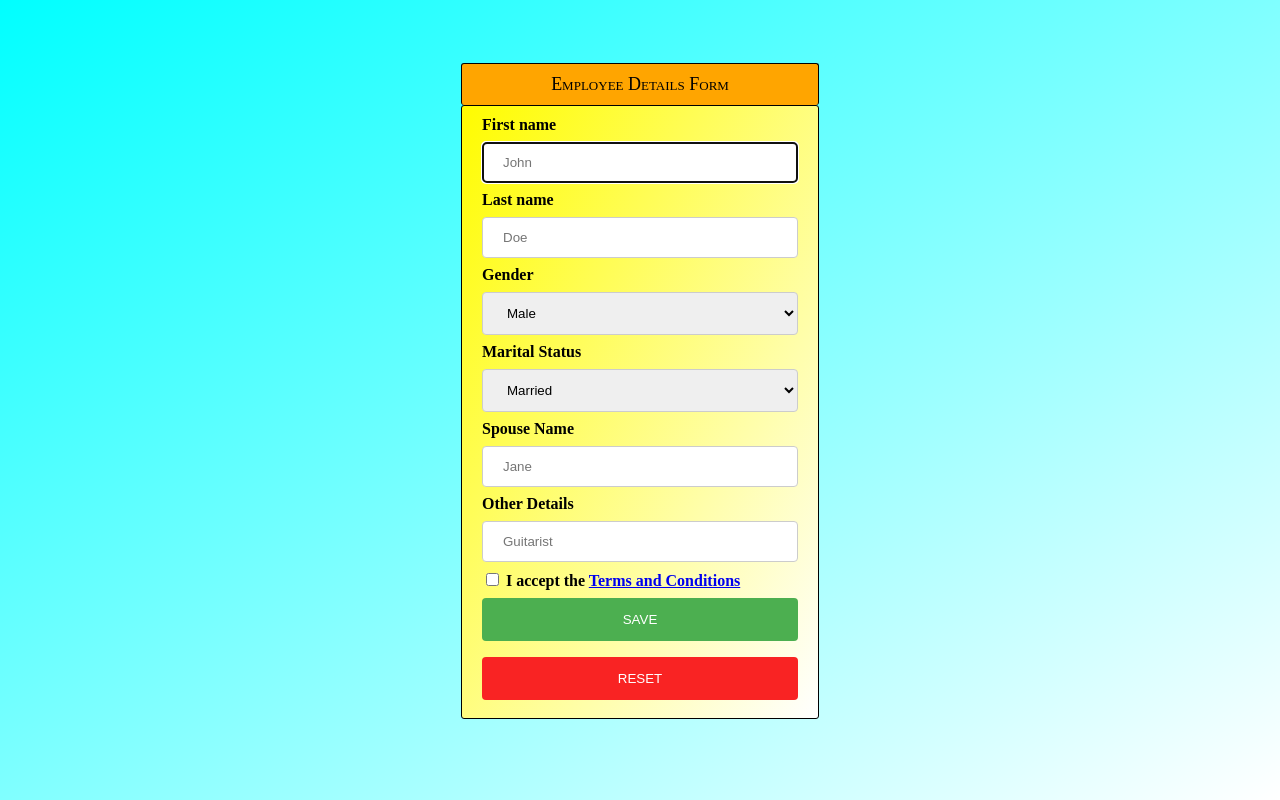
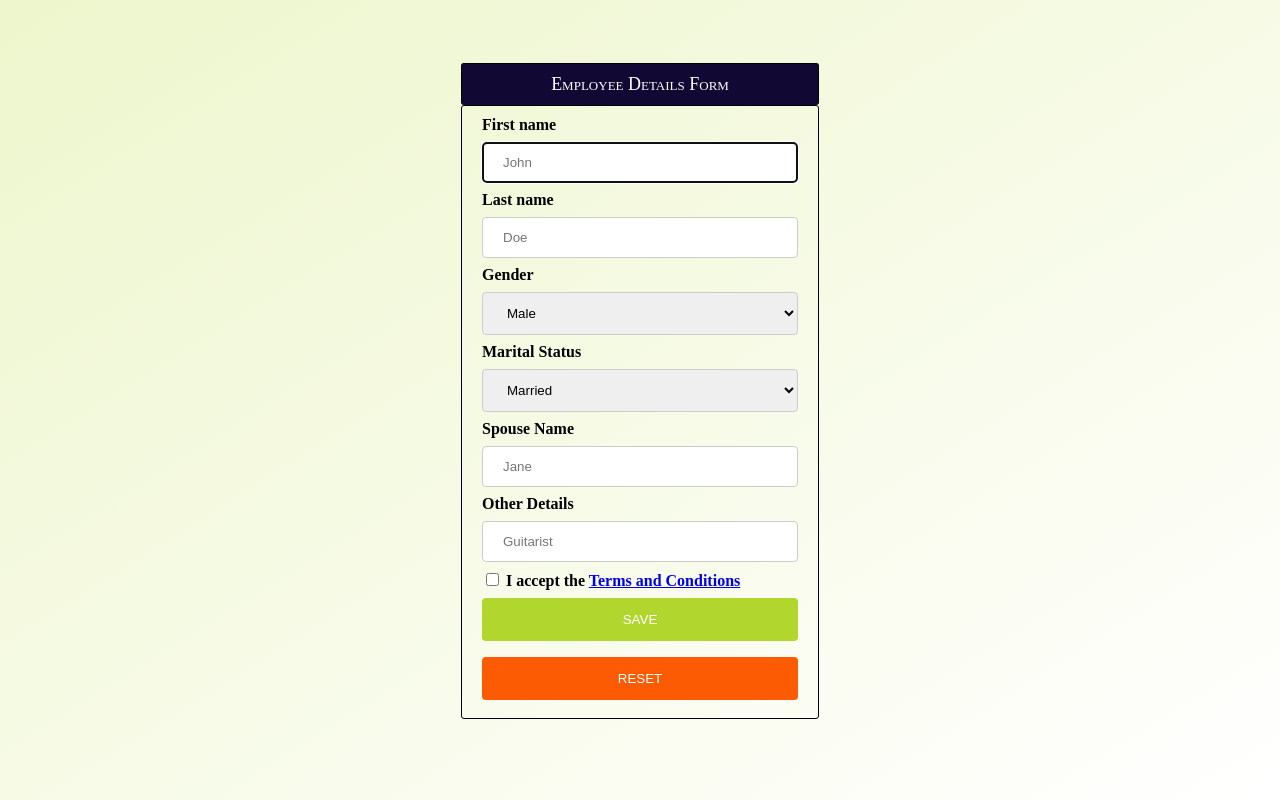
Before and after one commit to yashaa643/Employee-Form, a plain HTML site: page index.html in a window 1280 px wide. Drawn offline with Linux system fonts and the light colour scheme.

Commit message:
updated color scheme

```diff
--- a/main.css
+++ b/main.css
@@ -1,6 +1,6 @@
 html{
   height: 100%;
-  background-image: linear-gradient(to bottom right, cyan, rgba(0, 255, 255, 0));
+  background-image: linear-gradient(to bottom right, #EDF6CC, rgba(0, 255, 255, 0));
 }
 
 .center {
@@ -16,7 +16,8 @@ html{
   margin: auto;
   padding: 10px 20px;
   text-align: center;
-  background: orange;
+  color: white;
+  background: #110933;
   border: 1px solid #000;
   border-bottom: none;
   border-radius: 3px;
@@ -31,7 +32,6 @@ html{
   margin: auto;
   text-align: start;
   padding: 10px 20px;
-  background: linear-gradient(to bottom right, #fffc00, #ffffff);
   font-weight: bold;
 }
 
@@ -82,7 +82,7 @@ input[type=text], select {
 
 #save-btn{
   width: 100%;
-  background-color: #4CAF50;
+  background-color: #B1D62E;
   color: white;
   padding: 14px 20px;
   margin: 8px 0;
@@ -92,12 +92,12 @@ input[type=text], select {
 }
 
 #save-btn:hover {
-  background-color: #45a049;
+  background-color: #85a021;
 }
 
 #reset-btn{
   width: 100%;
-  background-color: rgb(249, 35, 35);
+  background-color: #FC5A03;
   color: white;
   padding: 14px 20px;
   margin: 8px 0;
@@ -107,5 +107,5 @@ input[type=text], select {
 }
 
 #reset-btn:hover {
-  background-color: rgb(213, 32, 32);
+  background-color: #bb4404;
 }
```
